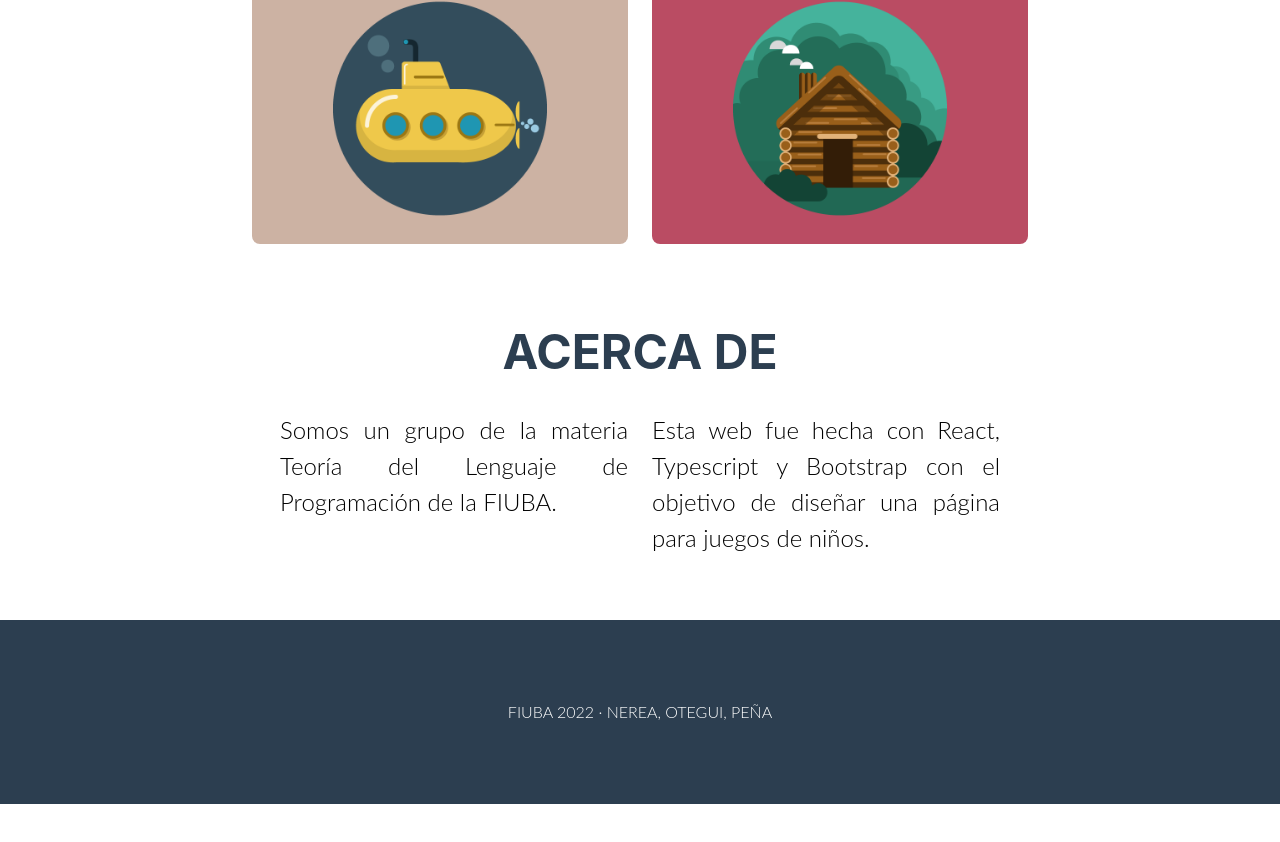
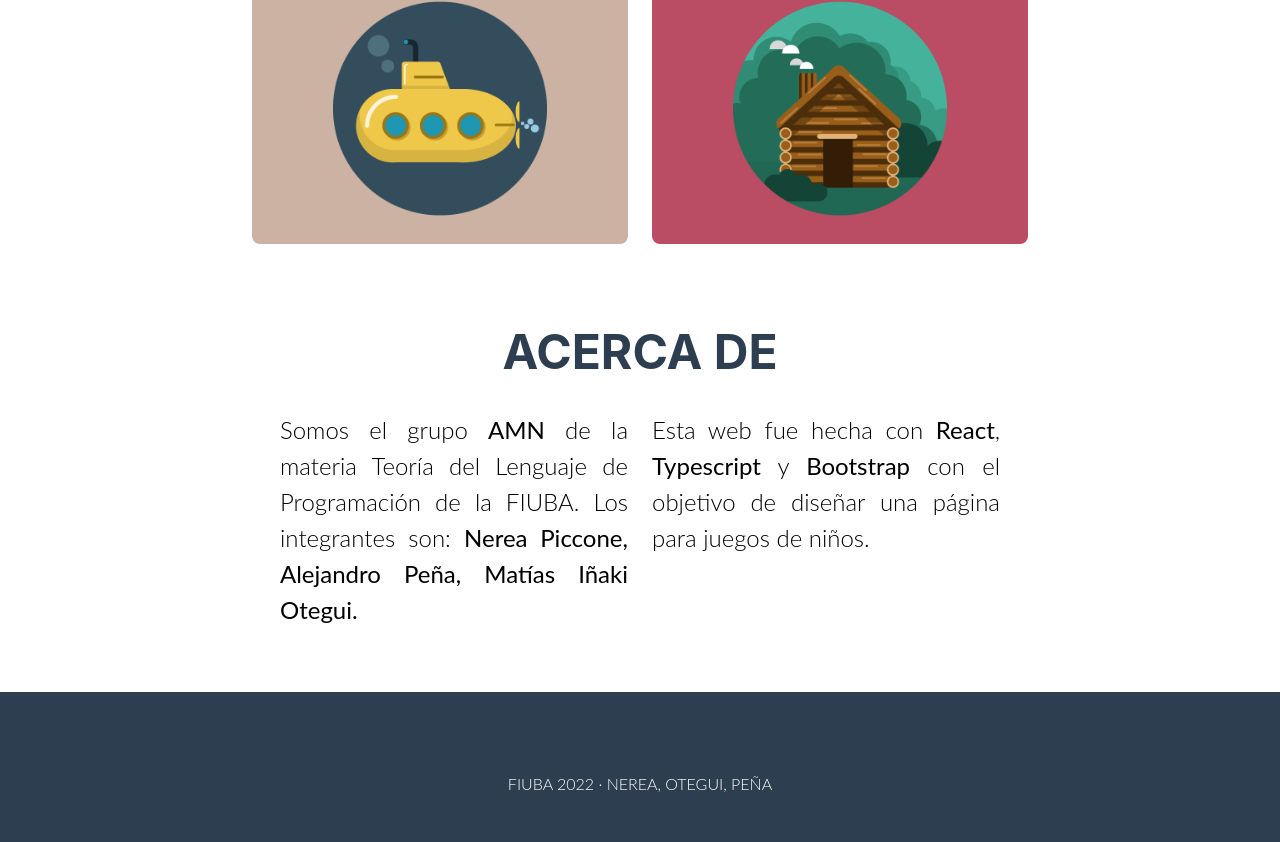
Before and after one commit to alepenaa94/TDL-TS-AMN, a React (Create React App) app in the folder client/: page / in a window 1280 px wide. Shown: the part 531-1373 px from the top of the page. Before the commit the page ends 1335 px from the top, so only its background shows below. Built offline with nearby package versions, Linux system fonts and the light colour scheme; no server answers.

Commit message:
more info about us

```diff
--- a/client/src/components/home/About.tsx
+++ b/client/src/components/home/About.tsx
@@ -8,8 +8,8 @@ export default function About() {
                 <h2 className="page-section-heading text-center text-uppercase text-secondary mb-0">Acerca de </h2>
 
                 <div className="row">
-                    <div className="col-lg-4 ms-auto"><p className="lead">Somos un grupo de la materia Teoría del Lenguaje de Programación de la FIUBA.</p></div>
-                    <div className="col-lg-4 me-auto"><p className="lead">Esta web fue hecha con React, Typescript y Bootstrap con el objetivo de diseñar una página para juegos de niños.</p></div>
+                    <div className="col-lg-4 ms-auto"><p className="lead">Somos el grupo <strong>AMN</strong> de la materia Teoría del Lenguaje de Programación de la FIUBA. Los integrantes son: <strong>Nerea Piccone, Alejandro Peña, Matías Iñaki Otegui.</strong></p></div>
+                    <div className="col-lg-4 me-auto"><p className="lead">Esta web fue hecha con <strong>React</strong>, <strong>Typescript</strong> y <strong>Bootstrap</strong> con el objetivo de diseñar una página para juegos de niños.</p></div>
                 </div>
 
             </div>
```
